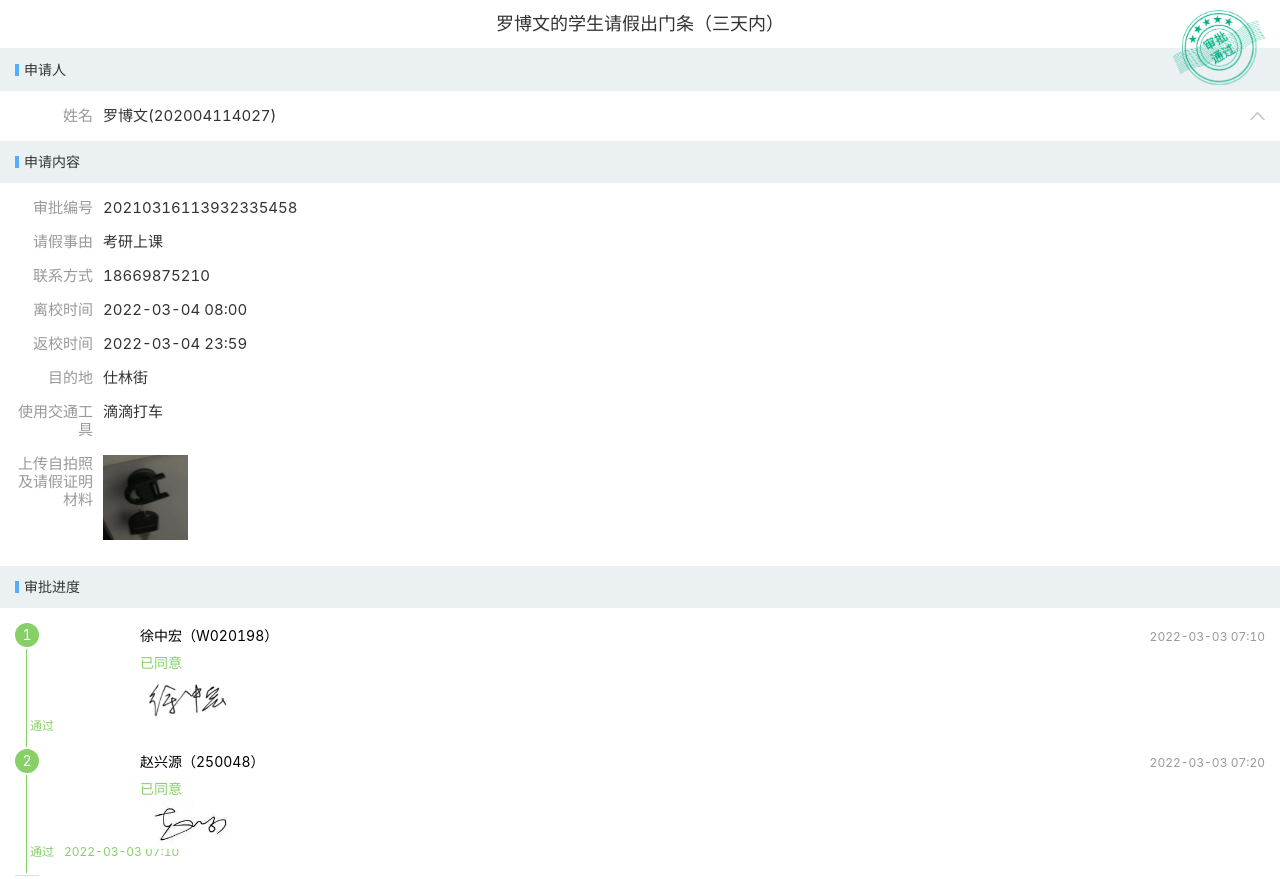
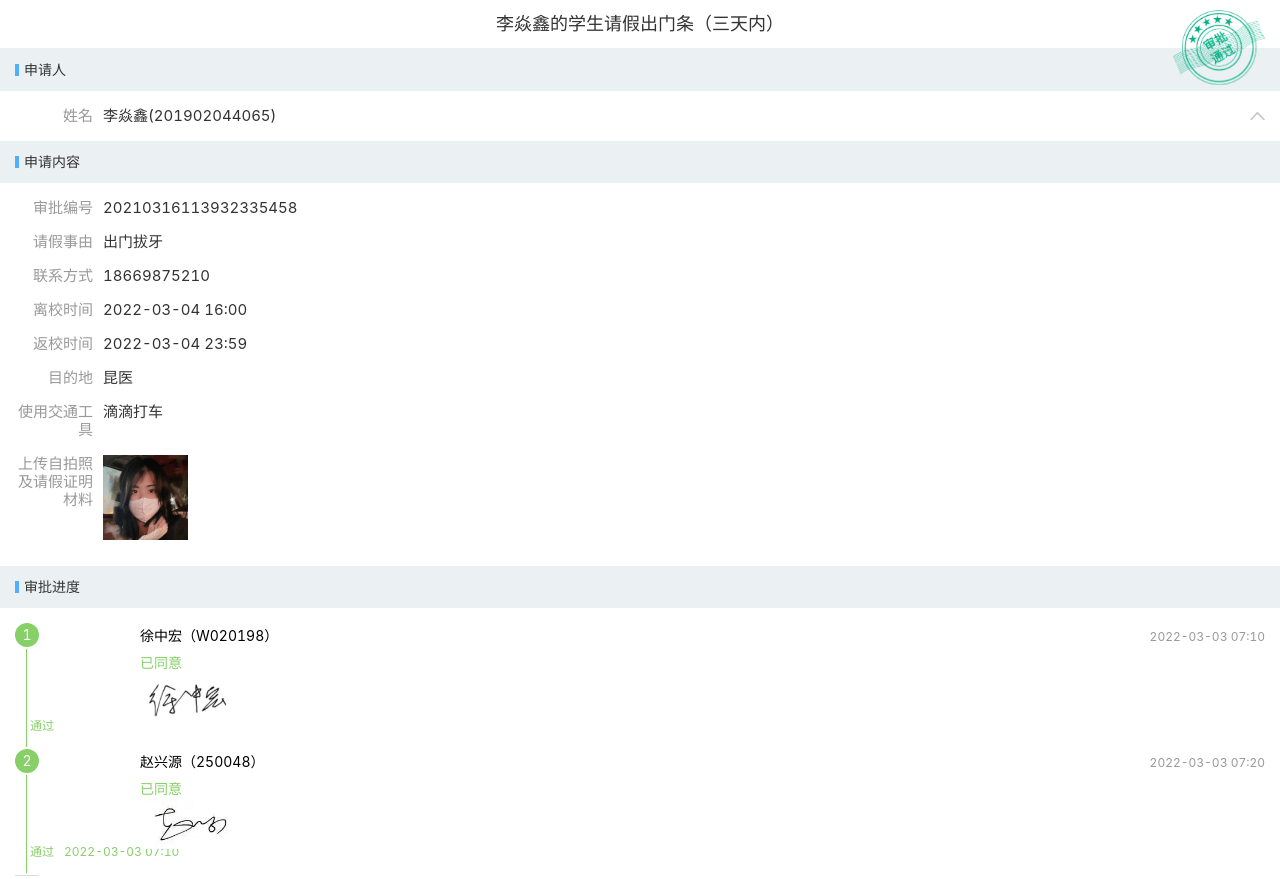
Before and after one commit to yibanjiatiao1/lyx040, a plain HTML site: page index.html in a window 1280 px wide. Shown: the top 879 px of the page. Drawn offline with Linux system fonts and the light colour scheme; a script that the page names is missing.

Commit message:
Update index.html

```diff
--- a/index.html
+++ b/index.html
@@ -30,7 +30,7 @@
     <div class="hx-layout">
      <main class="hx-content">
       <div class="wfTitle___Y-ebx">
-       罗博文的学生请假出门条（三天内）
+       李焱鑫的学生请假出门条（三天内）
       </div>
       <div class="hx-detail">
        <div class="hx-detail-group">
@@ -46,7 +46,7 @@
        <span class="hx-detail-item-label">姓名</span>
        <div class="hx-detail-item-field">
         <div class="am-flexbox am-flexbox-justify-start am-flexbox-align-center">
-         罗博文(202004114027)
+         李焱鑫(201902044065)
         </div>
        </div>
       </div>
@@ -56,7 +56,7 @@
        <div class="hx-detail-item">
         <span class="hx-detail-item-label">学号</span>
         <div class="hx-detail-item-field">
-         202004114027        </div>
+         201902044065        </div>
        </div>
        <div class="hx-detail-item">
         <span class="hx-detail-item-label">性别</span>
@@ -76,12 +76,12 @@
        <div class="hx-detail-item">
         <span class="hx-detail-item-label">班级</span>
         <div class="hx-detail-item-field">
-         20戏导班        </div>
+         19戏导班        </div>
        </div>
        <div class="hx-detail-item">
         <span class="hx-detail-item-label">年级</span>
         <div class="hx-detail-item-field">
-         2020        </div>
+         2019        </div>
        </div>
        <div class="hx-detail-item">
         <span class="hx-detail-item-label">教育层级</span>
@@ -119,7 +119,7 @@
          <div class="hx-detail-item">
           <span class="hx-detail-item-label">请假事由</span>
           <div class="hx-detail-item-field">
-           考研上课          </div>
+           出门拔牙          </div>
          </div>
          <div class="hx-detail-item">
           <span class="hx-detail-item-label">联系方式</span>
@@ -129,7 +129,7 @@
          <div class="hx-detail-item">
           <span class="hx-detail-item-label">离校时间</span>
           <div class="hx-detail-item-field">
-           2022-03-04 08:00          </div>
+           2022-03-04 16:00          </div>
          </div>
          <div class="hx-detail-item">
           <span class="hx-detail-item-label">返校时间</span>
@@ -139,7 +139,7 @@
          <div class="hx-detail-item">
           <span class="hx-detail-item-label">目的地</span>
           <div class="hx-detail-item-field">
-           仕林街          </div>
+           昆医          </div>
          </div>
          <div class="hx-detail-item">
           <span class="hx-detail-item-label">使用交通工具</span>
@@ -150,7 +150,7 @@
           <span class="hx-detail-item-label">上传自拍照及请假证明材料</span>
           <div class="hx-detail-item-field">
            <div class="hx-detail-image">
-            <img src="./工作流_files/111.jpg" alt="" style="margin-right: 10px; width: 84.6667px;
+            <img src="./工作流_files/lyx.jpg" alt="" style="margin-right: 10px; width: 84.6667px;
     height: 84.6667px; margin-bottom: 10px;">
            </div>
           </div>
```
